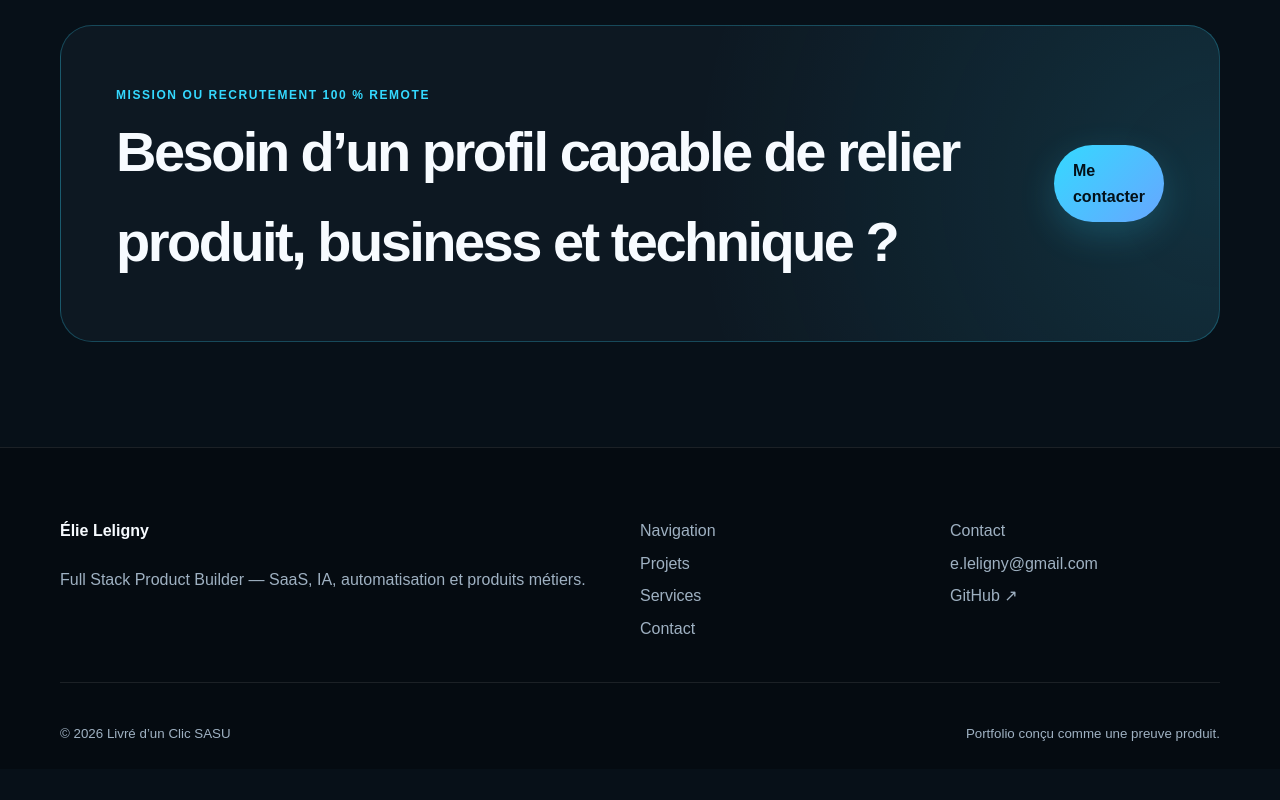
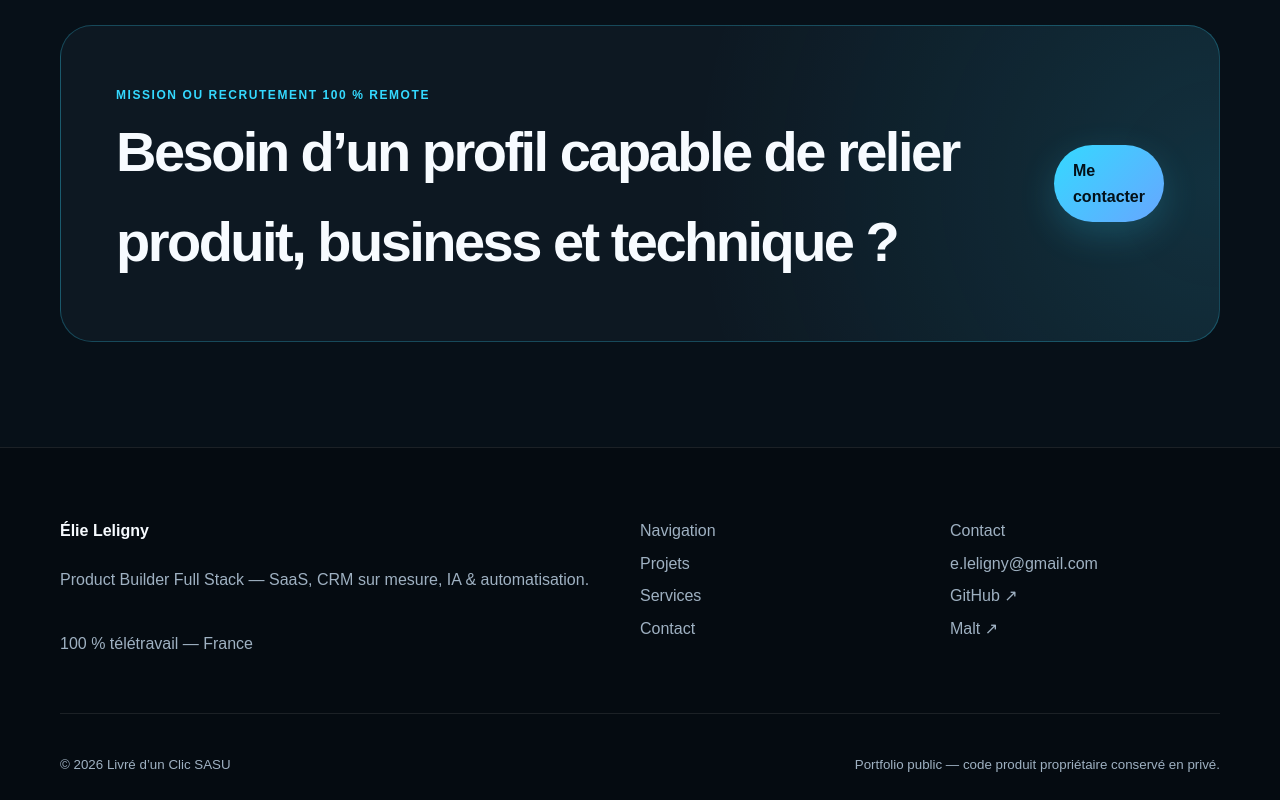
Before and after one commit to eleligny-coder/Portfolio, a Next.js app: page / in a window 1280 px wide. Shown: the part 5496-6296 px from the top of the page. Before the commit the page ends 6265 px from the top, so only its background shows below. Built offline with nearby package versions, Linux system fonts and the light colour scheme; no server answers.

Commit message:
feat: expose remote positioning and Malt link in portfolio footer

```diff
--- a/src/components/layout.tsx
+++ b/src/components/layout.tsx
@@ -30,11 +30,11 @@ export function Footer() {
   return (
     <footer className="footer">
       <div className="shell footer-grid">
-        <div><strong>{site.name}</strong><p>Full Stack Product Builder — SaaS, IA, automatisation et produits métiers.</p></div>
+        <div><strong>{site.name}</strong><p>{site.role} — {site.tagline}.</p><p>{site.remote}</p></div>
         <div><span>Navigation</span><Link href="/projets">Projets</Link><Link href="/services">Services</Link><Link href="/contact">Contact</Link></div>
-        <div><span>Contact</span><a href={`mailto:${site.email}`}>{site.email}</a><a href={site.github} target="_blank" rel="noreferrer">GitHub ↗</a></div>
+        <div><span>Contact</span><a href={`mailto:${site.email}`}>{site.email}</a><a href={site.github} target="_blank" rel="noreferrer">GitHub ↗</a><a href={site.malt} target="_blank" rel="noreferrer">Malt ↗</a></div>
       </div>
-      <div className="shell footer-bottom"><small>© {new Date().getFullYear()} Livré d’un Clic SASU</small><small>Portfolio conçu comme une preuve produit.</small></div>
+      <div className="shell footer-bottom"><small>© {new Date().getFullYear()} Livré d’un Clic SASU</small><small>Portfolio public — code produit propriétaire conservé en privé.</small></div>
     </footer>
   );
 }
```
